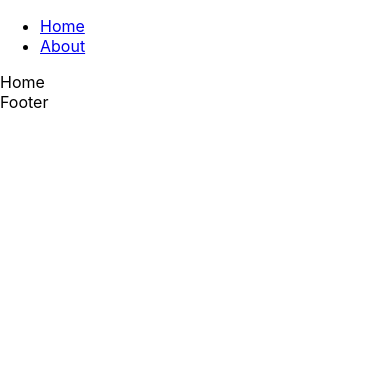
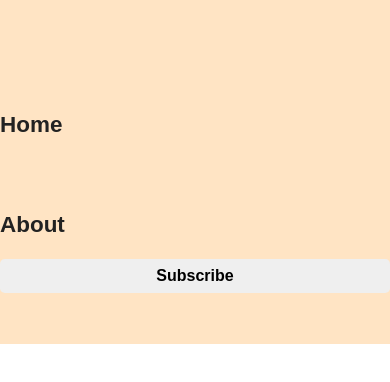
Before and after one commit to HarryCandlish/Median-, a React (Create React App) app: page / in a window 390 px wide. Shown: the top 382 px of the page. Built offline with nearby package versions, Linux system fonts and the light colour scheme.

Commit message:
working on responsive navbar

```diff
--- a/package.json
+++ b/package.json
@@ -3,11 +3,16 @@
   "version": "0.1.0",
   "private": true,
   "dependencies": {
+    "@fortawesome/fontawesome-svg-core": "^6.4.0",
+    "@fortawesome/free-regular-svg-icons": "^6.4.0",
+    "@fortawesome/free-solid-svg-icons": "^6.4.0",
+    "@fortawesome/react-fontawesome": "^0.2.0",
     "@testing-library/jest-dom": "^5.14.1",
     "@testing-library/react": "^13.0.0",
     "@testing-library/user-event": "^13.2.1",
     "react": "^18.2.0",
     "react-dom": "^18.2.0",
+    "react-icons": "^4.10.1",
     "react-router-dom": "^6.14.2",
     "react-scripts": "5.0.1",
     "sass": "^1.64.1",
--- a/src/components/Header.jsx
+++ b/src/components/Header.jsx
@@ -1,18 +1,40 @@
 import { Link } from 'react-router-dom';
 
-const Header = () => {
-  return (
-    <nav>
-         <ul>
-            <li>
-               <Link to="/">Home</Link>
-            </li>
-            <li>
-               <Link to="/about">About</Link>
-            </li>
+import '../styles/header.css'
+import {MenuItems} from '../data/MenuItems'
+import { RxHamburgerMenu, RxCross1 } from 'react-icons/rx'
+
+import React, { Component} from 'react';
+
+
+
+class Header extends Component {
+   state = {clicked: false};
+   handleClick = () => {
+      this.setState({clicked: !this.state.clicked})
+   }
+   render () {
+   return (
+     <nav className='navbar'>
+      <h2 className='navbar-logo'>Median</h2>
+
+      <div className='menu-icons' onClick={this.handleClick}>
+      <i>{this.state.clicked ? <RxHamburgerMenu/> : <RxCross1/>}</i>
+      </div>
+
+         <ul className='navbar-menu'>
+            {MenuItems.map((item, index) => {
+               return (
+               <li key={index}>
+                  <Link className={item.cName} to={item.url}>
+                     <h3>{item.title}</h3></Link>
+               </li>
+            )})}
+            <button>Subscribe</button>
          </ul>
    </nav>
    );
 };
+};
 
 export default Header
--- /dev/null
+++ b/src/data/MenuItems.js
@@ -0,0 +1,12 @@
+export const MenuItems = [
+    {
+        title: "Home",
+        url: "/",
+        cName: "nav-links",
+    },
+    {
+        title: "About",
+        url: "/about",
+        cName: "nav-links",
+    },
+]
--- a/src/index.css
+++ b/src/index.css
@@ -1,13 +1,11 @@
-body {
-  margin: 0;
-  font-family: -apple-system, BlinkMacSystemFont, 'Segoe UI', 'Roboto', 'Oxygen',
-    'Ubuntu', 'Cantarell', 'Fira Sans', 'Droid Sans', 'Helvetica Neue',
-    sans-serif;
-  -webkit-font-smoothing: antialiased;
-  -moz-osx-font-smoothing: grayscale;
+
+code {
+  font-family: 'PT Sans', sans-serif;
 }
 
-code {
-  font-family: source-code-pro, Menlo, Monaco, Consolas, 'Courier New',
-    monospace;
+* {
+  margin: 0;
+  padding: 0;
+  box-sizing: border-box;
+  font-family: 'PT Sans', sans-serif;
 }
--- /dev/null
+++ b/src/styles/header.css
@@ -0,0 +1,85 @@
+.navbar {
+    display: flex;
+    justify-content: space-between;
+    align-items: center;
+    padding: 0 30px;
+    box-shadow: 0 1px 1px 0;
+    width: 100%;
+    height: 80px;
+}
+
+/* .navbar li {
+    display: inline-block;
+    padding: 10px;
+} */
+
+
+.navbar-logo {
+    color: #222;
+    font-size: 2rem;
+}
+
+.navbar-menu {
+    display: grid;
+    grid-template-columns: repeat(6, auto);
+    grid-gap: 10px;
+    list-style: none;
+    align-items: center;
+}
+
+.nav-links {
+    text-decoration: none;
+    color: #222;
+    font-size: 1rem;
+    padding: 0.7rem 1rem;
+    white-space: nowrap;
+    cursor: pointer;
+}
+
+button {
+    padding: 0.5rem 1rem;
+    white-space: nowrap;
+    border-radius: 0.3rem;
+    font-size: 1rem;
+    font-weight: 600;
+    border: none;
+    cursor: pointer;
+    transition: 0.2s ease-in-out;
+    position: relative;
+    top: -1.3rem;
+}
+
+button:hover {
+    background-color: #151516;
+    color: #fff;
+}
+
+@media screen and (max-width: 850px) {
+    .navbar-menu {
+        display: flex;
+        flex-direction: column;
+        justify-content: flex-start;
+        background-color: bisque;
+        width: 100%;
+        height: auto;
+        position: absolute;
+        top: 0;
+        left: 0;
+        opacity: 1;
+        align-items: stretch;
+        padding: 80px 0 30px 0;
+        margin: 0;
+    }
+
+    .nav-links {
+        display: block;
+        width: 100%;
+        font-size: 1.2rem;
+        padding: 2rem 0;
+    }
+
+    .nav-links:hover {
+        background: blanchedalmond;
+        transition: 0;
+    }
+}
```
Also changed, not shown: src/modules/about.module.scss (deleted), src/modules/footer.module.scss (deleted), src/modules/header.module.scss (deleted), src/modules/home.module.scss (deleted), 1 other file (tests, documents, lock files or other folders).
